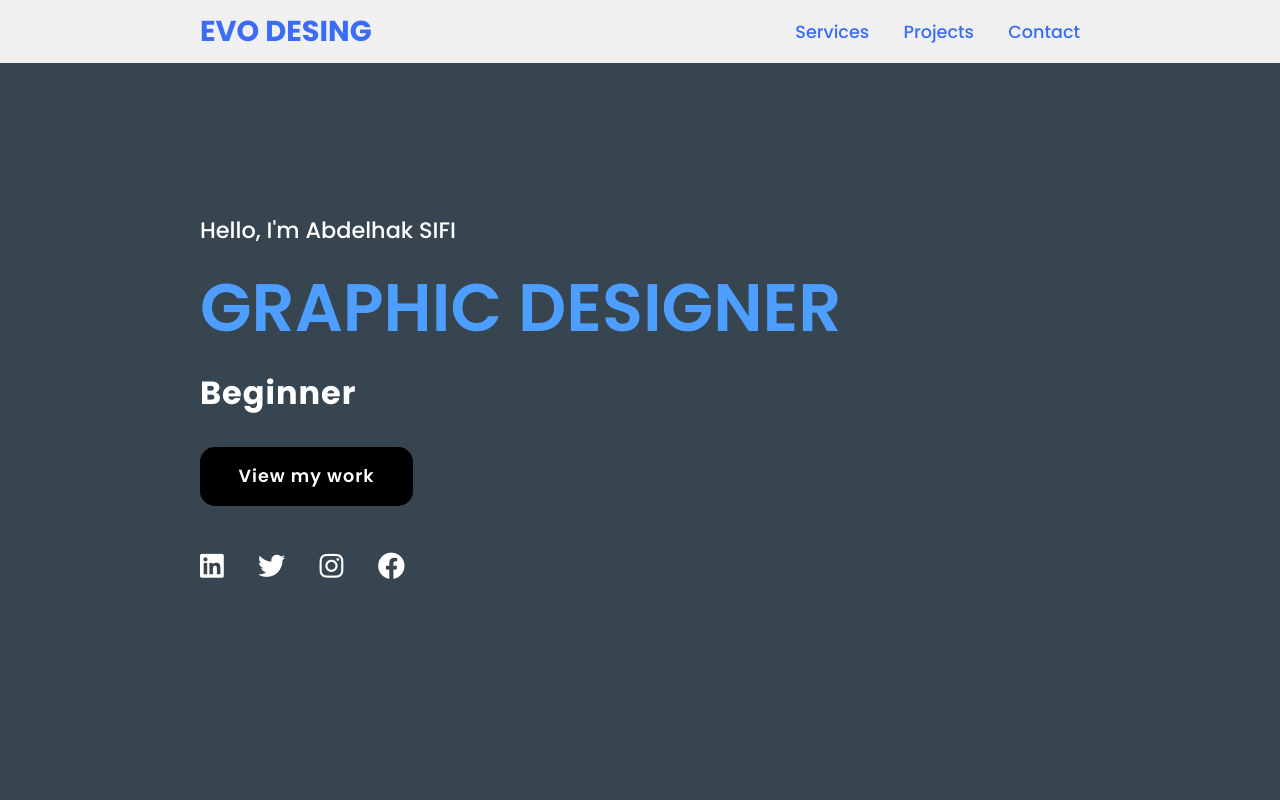
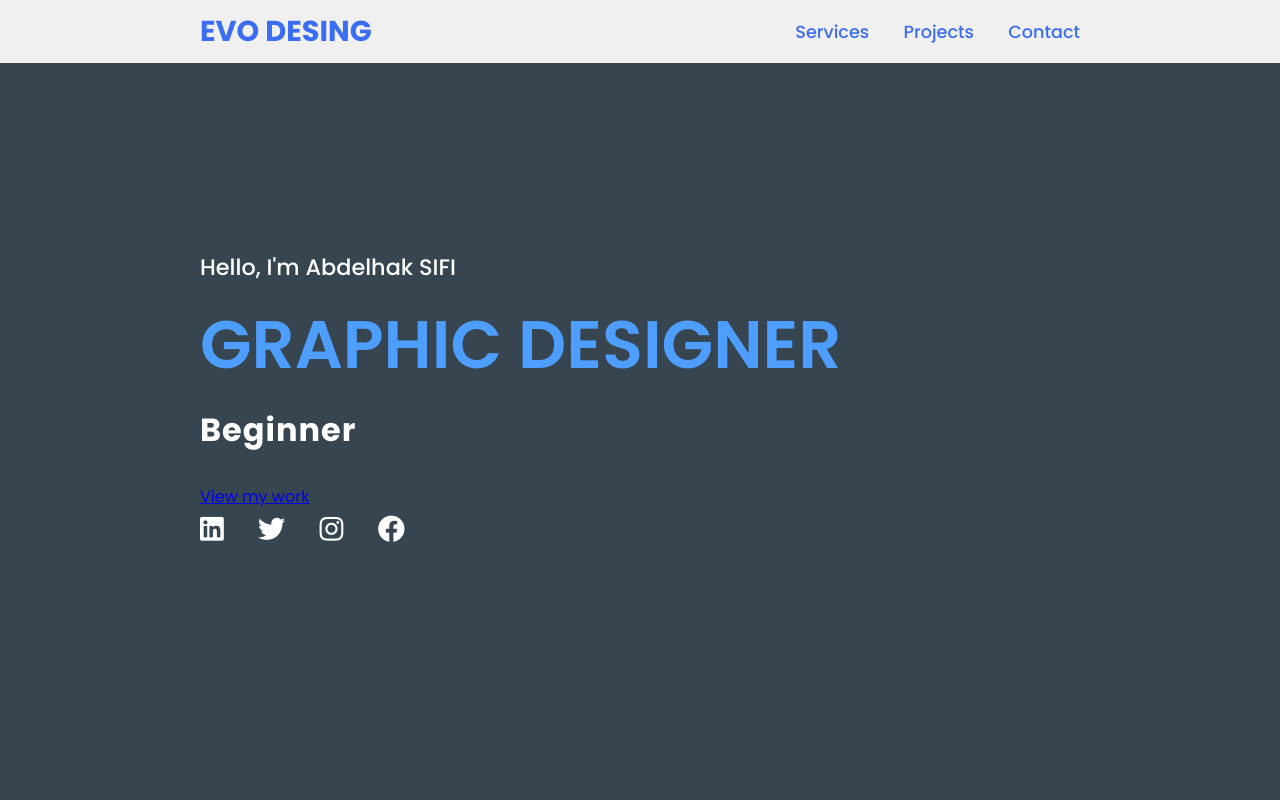
Before and after one commit to ASEVODesign/ABDELHAK-SIFI.com, a plain HTML site: page index.html in a window 1280 px wide. Shown: the top 800 px of the page. Drawn offline with Linux system fonts and the light colour scheme.

Commit message:
Add files via upload

```diff
--- a/index.html
+++ b/index.html
@@ -24,7 +24,7 @@
         <div>
             <h2>Hello, I'm Abdelhak SIFI<br><span>GRAPHIC DESIGNER</span></h2>
             <h3>Beginner</h3>
-            <a href="#projects" class="main-btn">View my work</a>
+            <a href="#projects">View my work</a>
             <div class="social-icons">
                 <a href="#"><i class="fab fa-linkedin"></i></a>
                 <a href="#"><i class="fab fa-twitter"></i></a>
--- a/style.css
+++ b/style.css
@@ -76,6 +76,7 @@ section {
 }
 
 .main-btn {
+    text-decoration-color: #000000;
     color: #fff;
     background-color: #000000;
     text-decoration: none;
```
